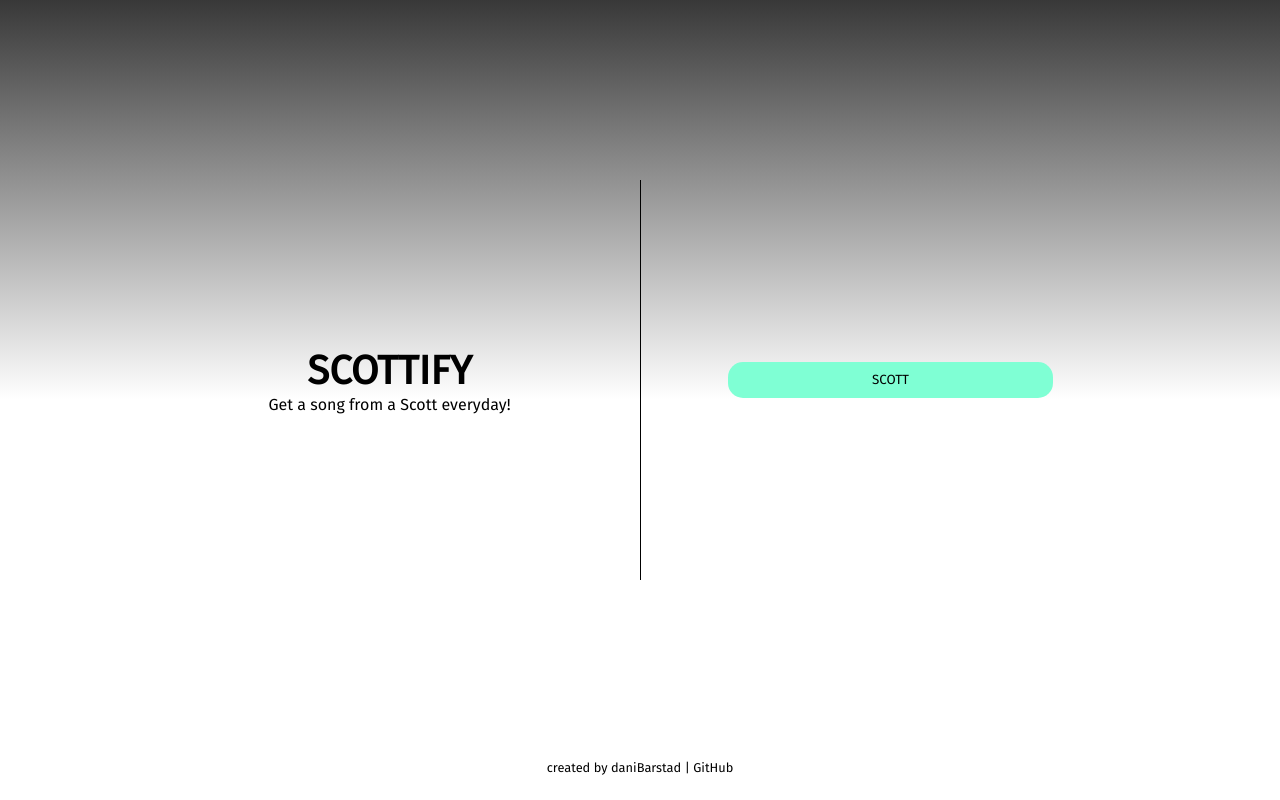
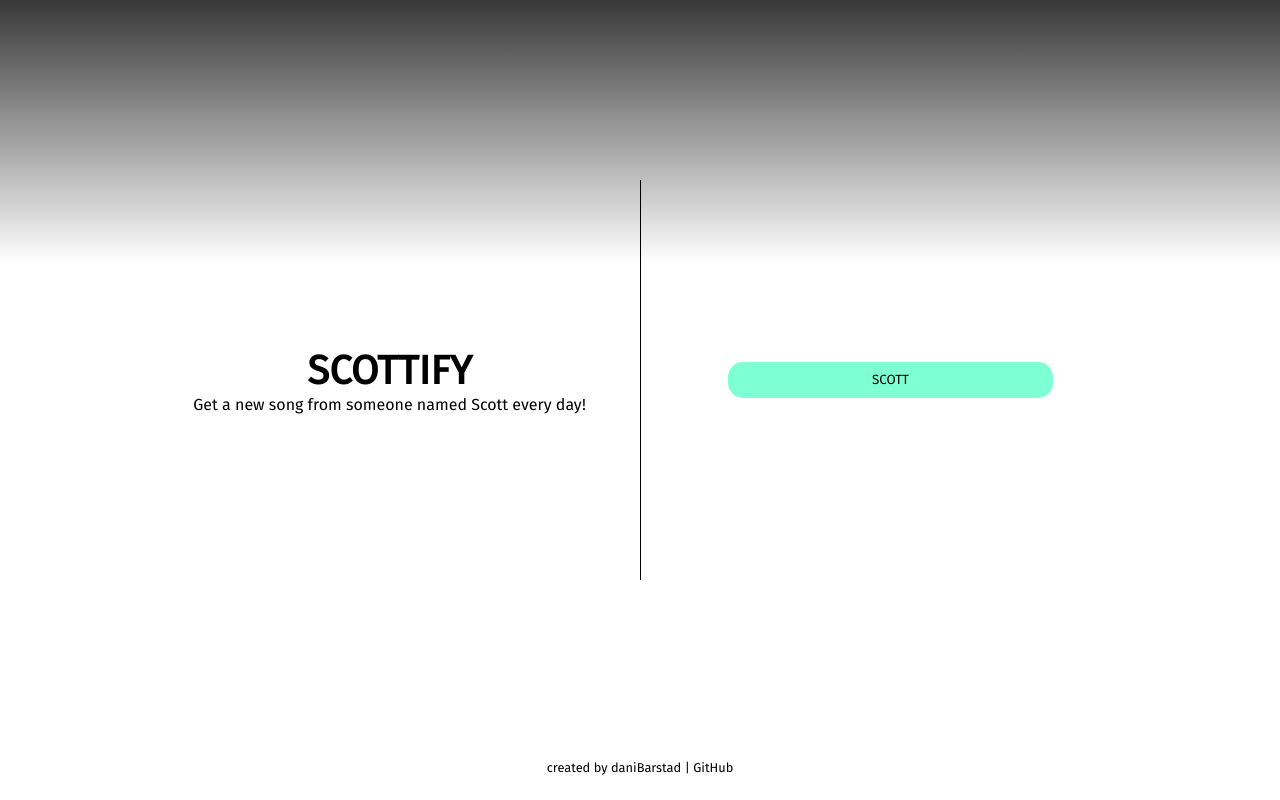
Before and after one commit to danibarstad/Scottify, a PHP site: page / in a window 1280 px wide. Run offline with PHP 8.4, Linux system fonts and the light colour scheme.

Commit message:
formatting

```diff
--- a/index.html
+++ b/index.html
@@ -6,7 +6,7 @@
         <meta http-equiv="X-UA-Compatible" content="IE=edge">
         <meta name="viewport" content="width=device-width, initial-scale=1.0">
         <link rel="stylesheet" href="style.css">
-        <title>Dani Barstad</title>
+        <title>Scottify</title>
     </head>
 
     <body>
@@ -16,7 +16,7 @@
                     Scottify
                 </h1>
                 <p>
-                    Get a song from a Scott everyday!
+                    Get a new song from someone named Scott every day!
                 </p>
             </section>
 
@@ -32,7 +32,8 @@
 
         <footer class="footer">
             <p>
-                created by <a href="https://danibarstad.com/" target="_blank">daniBarstad</a> | <a href="https://github.com/danibarstad/Scottify" target="_blank">GitHub</a>
+                created by <a href="https://danibarstad.com/" target="_blank">daniBarstad</a>
+                | <a href="https://github.com/danibarstad/Scottify" target="_blank">GitHub</a>
             </p>
         </footer>
     </body>
--- a/style.css
+++ b/style.css
@@ -8,10 +8,9 @@
 
 body {
     height: 100vh;
-    background-image: linear-gradient(
+    background: linear-gradient(
         rgb(56, 56, 56),
-        rgb(255, 255, 255),
-        rgb(255, 255, 255)
+        rgb(255, 255, 255) 33%
         );
 }
 
@@ -101,8 +100,7 @@ body {
 .footer > p > a:hover {
     background-image: linear-gradient(
         180deg,
-        rgb(255, 255, 255),
-        rgb(255, 255, 255),
+        rgb(255, 255, 255) 33%,
         aquamarine
         );
     transition: 0.7s;
```
